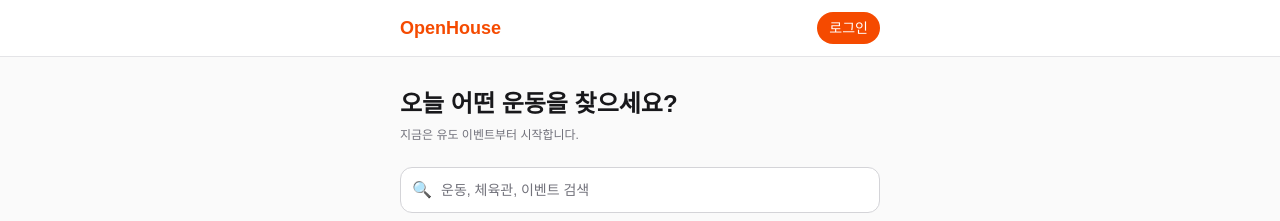
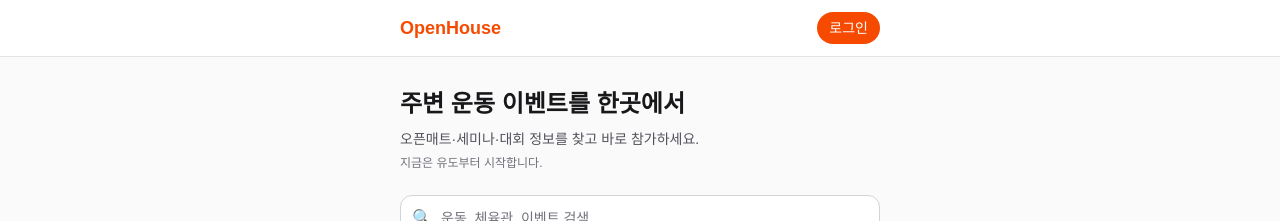
Before and after one commit to busy971126-arch/openhouse, a Next.js app: page / in a window 1280 px wide. Shown: the top 221 px of the page. Built offline with nearby package versions, Linux system fonts and the light colour scheme; no server answers; the database is empty.

Commit message:
copy(home): clarify OpenHouse value proposition

```diff
--- a/components/home/HomeContent.tsx
+++ b/components/home/HomeContent.tsx
@@ -6,17 +6,29 @@ import { HomeRecruitingEventsSection } from "@/components/home/HomeRecruitingEve
 import { HomeSearchBar } from "@/components/home/HomeSearchBar";
 import { HomeRecommendedGymsSection } from "@/components/home/HomeRecommendedGyms";
 
+function HomeIntro({ displayLabel }: { displayLabel?: string }) {
+  return (
+    <section>
+      {displayLabel && (
+        <p className="text-sm font-medium text-orange-600">
+          {displayLabel}님, 안녕하세요
+        </p>
+      )}
+      <h1 className={`${displayLabel ? "mt-2 " : ""}text-2xl font-bold leading-tight text-zinc-900`}>
+        주변 운동 이벤트를 한곳에서
+      </h1>
+      <p className="mt-2 text-sm leading-6 text-zinc-600">
+        오픈매트·세미나·대회 정보를 찾고 바로 참가하세요.
+      </p>
+      <p className="mt-1 text-xs text-zinc-500">지금은 유도부터 시작합니다.</p>
+    </section>
+  );
+}
+
 function GuestHome() {
   return (
     <>
-      <section>
-        <h1 className="text-2xl font-bold leading-tight text-zinc-900">
-          오늘 어떤 운동을 찾으세요?
-        </h1>
-        <p className="mt-2 text-xs text-zinc-500">
-          지금은 유도 이벤트부터 시작합니다.
-        </p>
-      </section>
+      <HomeIntro />
 
       <HomeSearchBar />
 
@@ -64,14 +76,7 @@ type MemberHomeProps = {
 function MemberHome({ displayLabel }: MemberHomeProps) {
   return (
     <>
-      <section>
-        <p className="text-sm font-medium text-orange-600">
-          {displayLabel}님, 안녕하세요
-        </p>
-        <h1 className="mt-2 text-2xl font-bold leading-tight text-zinc-900">
-          오늘 어떤 운동을 찾으세요?
-        </h1>
-      </section>
+      <HomeIntro displayLabel={displayLabel} />
 
       <HomeSearchBar />
 
```
